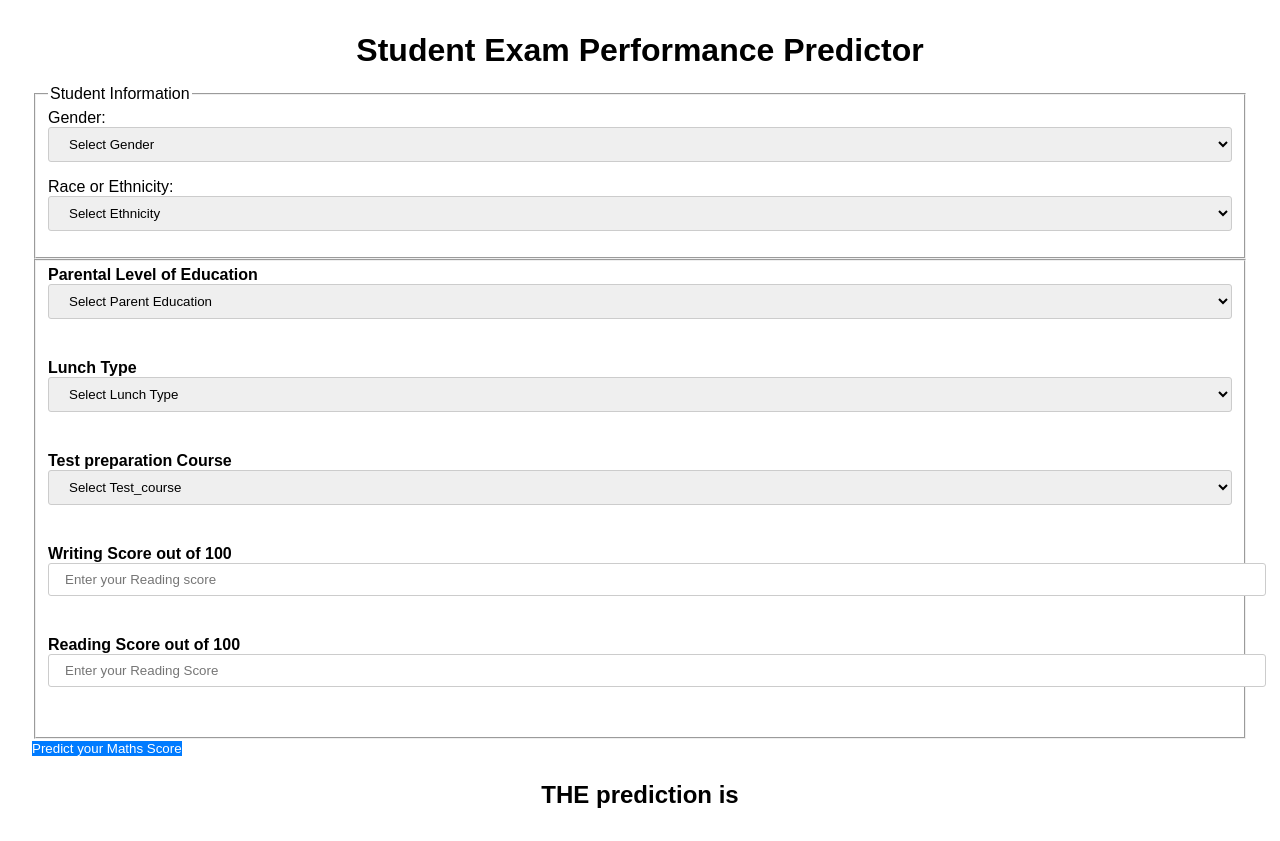
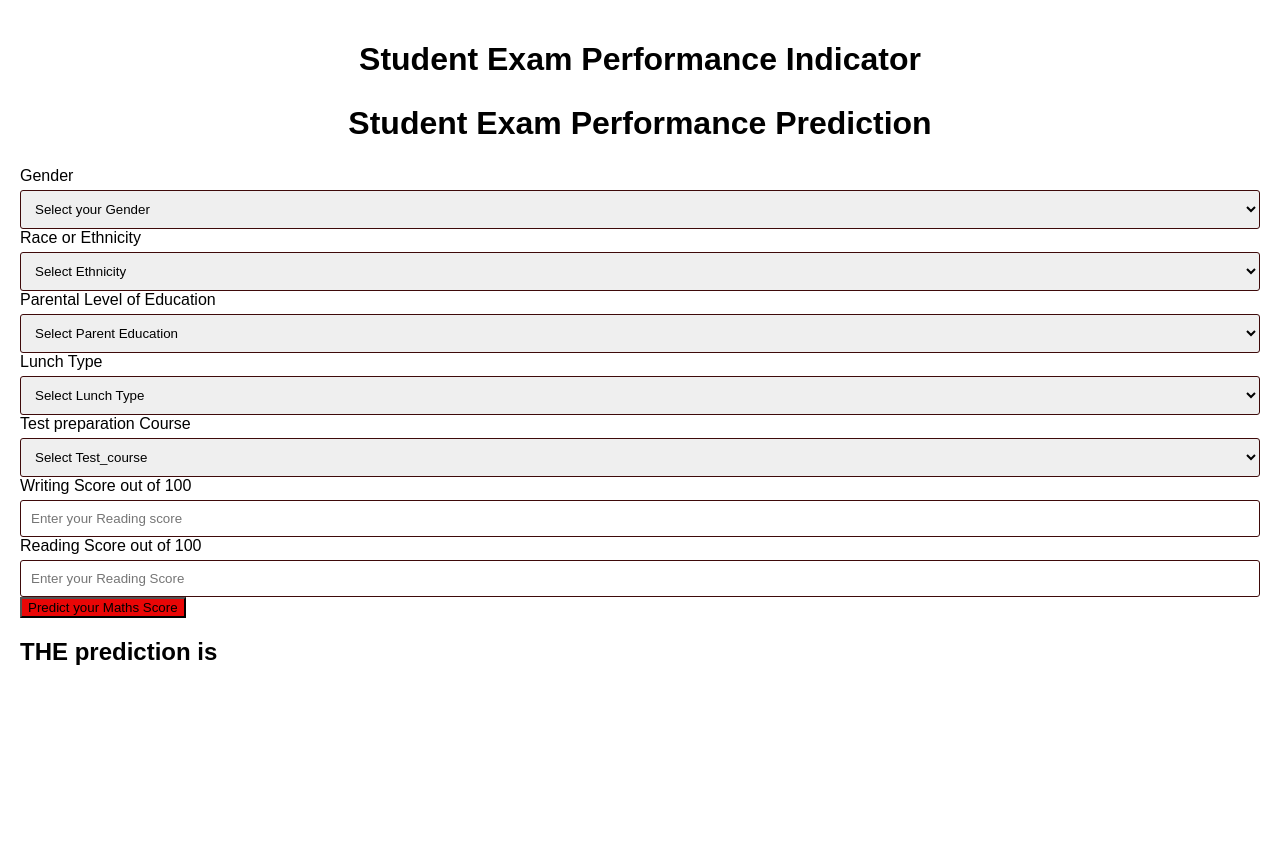
Before and after one commit to vikash282/mlproject, a Flask app: page /predictdata in a window 1280 px wide. After the commit the page ends 665 px from the top, so only its background shows below. Run offline with Flask 3, Linux system fonts and the light colour scheme.

Commit message:
Final commit

```diff
--- a/src/pipeline/predict_pipeline.py
+++ b/src/pipeline/predict_pipeline.py
@@ -12,7 +12,7 @@
     def predict(self,features):
         try:
             model_path=os.path.join("artifacts","model.pkl")
-            preprocessor_path=os.path.join('artifacts','preprocessor.pkl')
+            preprocessor_path=os.path.join('artifacts','proprocessor.pkl')
             print("Before Loading")
             model=load_object(file_path=model_path)
             preprocessor=load_object(file_path=preprocessor_path)
--- a/static/styles.css
+++ b/static/styles.css
@@ -1,55 +1,52 @@
-/* General Styles */
 body {
-    font-family: sans-serif;
-    margin: 2rem;
+  font-family: sans-serif;  /* Set a default font */
+  margin: 0;
+  padding: 20px;
 }
 
-  h1, h2 {
-    text-align: center;
-    margin-bottom: 1rem;
+.container {
+  max-width: 600px;
+  margin: 0 auto;  /* Center the form horizontally */
+  padding: 20px;
+  border: 1px solid #330b0b;
+  border-radius: 5px;
+  background-color: #17c7db;
 }
 
-  /* Header Styles */
-  header {
-    background-color: #f0f0f0;
-    padding: 1rem 2rem;
-    border-bottom: 1px solid #ccc;
+h1 {
+  text-align: center;
+  margin-bottom: 20px;
 }
 
-  /* Form Styles */
-  .login {
-    background-color: #fff;
+fieldset {
+  border: 1px solid #ad3030;
   border-radius: 5px;
-    padding: 2rem;
-    max-width: 500px;
-    margin: 0 auto;
+  padding: 10px;
+  margin-bottom: 20px;
 }
 
-  .form-label {
+legend {
   font-weight: bold;
-    margin-bottom: 0.5rem;
+  padding: 5px;
+}
+
+.form-group {
+  margin-bottom: 15px;
+}
+
+label {
+  display: block;
+  margin-bottom: 5px;
 }
 
 .form-control {
   width: 100%;
-    padding: 0.5rem 1rem;
-    border: 1px solid #ccc;
+  padding: 10px;
+  border: 1px solid #3e0a0a;
   border-radius: 3px;
-    margin-bottom: 1rem;
-  }
-
-  .form-control:focus {
-    outline: none;
-    border-color: #80bdff;
-  }
-
-  .mb-3 {
-    margin-bottom: 1.5rem;
+  box-sizing: border-box;  /* Ensure padding doesn't affect width */
 }
 
 .btn-primary {
-    background-color: #007bff;
-    color: #fff;
-    border: none;
-    padding: 0
+  background:#e90606
 }
--- a/templates/home.html
+++ b/templates/home.html
@@ -1,43 +1,52 @@
 <!DOCTYPE html>
 <html lang="en">
 <head>
-  <meta charset="UTF-8">
-  <meta name="viewport" content="width=device-width, initial-scale=1.0">
-  <title>Student Exam Performance Predictor</title>
-  <link rel="stylesheet" href="{{ url_for('static', filename='styles.css') }}">
+    <meta charset="UTF-8">
+    <meta name="viewport" content="width=device-width, initial-scale=1.0">
+    <title>Student performance Predictor</title>
+    <link rel="stylesheet" href="{{ url_for('static', filename='styles.css') }}">
 </head>
 <body>
-  <div class="container">
-    <h1>Student Exam Performance Predictor</h1>
+    <div class="login">
+       <h1>Student Exam Performance Indicator</h1>
 
-    <form action="{{ url_for('predictdata') }}" method="post" class="form">
-      <fieldset class="form-group">
-        <legend>Student Information</legend>
-
-        <div class="form-group">
-          <label for="gender">Gender:</label>
-          <select class="form-control" id="gender" name="gender" required>
-            <option value="">Select Gender</option>
-            <option value="male">Male</option>
-            <option value="female">Female</option>
-          </select>
+       <form action="{{ url_for('predictdata')}}" method="post">
+        <h1>
+            <legend>Student Exam Performance Prediction</legend>
+        </h1>
+        <div class="mb-3">
+            <label class="form-label">Gender</label>
+            <select class="form-control" name="gender" placeholder="Enter you Gender" required>
+                <option class="placeholder" selected disabled value="">Select your Gender</option>
+                <option value="male">
+                    Male
+                </option>
+                <option value="female">
+                    Female
+                </option>
+            </select>
         </div>
-
-        <div class="form-group">
-          <label for="ethnicity">Race or Ethnicity:</label>
-          <select class="form-control" id="ethnicity" name="ethnicity" required>
-            <option value="">Select Ethnicity</option>
-            <option value="group_a">Group A</option>
-            <option value="group_b">Group B</option>
-            <option value="group_c">Group C</option>
-            <option value="group_d">Group D</option>
-            <option value="group_e">Group E</option>
-          </select>
+        <div class="mb-3">
+            <label class="form-label">Race or Ethnicity</label>
+            <select class="form-control" name="ethnicity" placeholder="Enter you ethnicity" required>
+                <option class="placeholder" selected disabled value="">Select Ethnicity</option>
+                <option value="group A">
+                    Group A
+                </option>
+                <option value="group B">
+                    Group B
+                </option>
+                <option value="group C">
+                    Group C
+                </option>
+                <option value="group D">
+                    Group D
+                </option>
+                <option value="group E">
+                    Group E
+                </option>
+            </select>
         </div>
-
-        </fieldset>
-
-      <fieldset class="form-group">
         <div class="mb-3">
             <label class="form-label">Parental Level of Education</label>
             <select class="form-control" name="parental_level_of_education"
@@ -98,8 +107,6 @@
             <input class="form-control" type="number" name="writing_score"
                 placeholder="Enter your Reading Score" min='0' max='100' />
         </div>
-        </fieldset>
-
         <div class="mb-3">
             <input class="btn btn-primary" type="submit" value="Predict your Maths Score" required />
         </div>
@@ -107,5 +114,5 @@
     <h2>
        THE  prediction is {{results}}
     </h2>
-</body>
+   <body>
 </html>
```
Also changed, not shown: check_venv_src.py (deleted, +0 -8 lines). Lines whose indentation alone changed are shown as unchanged.
